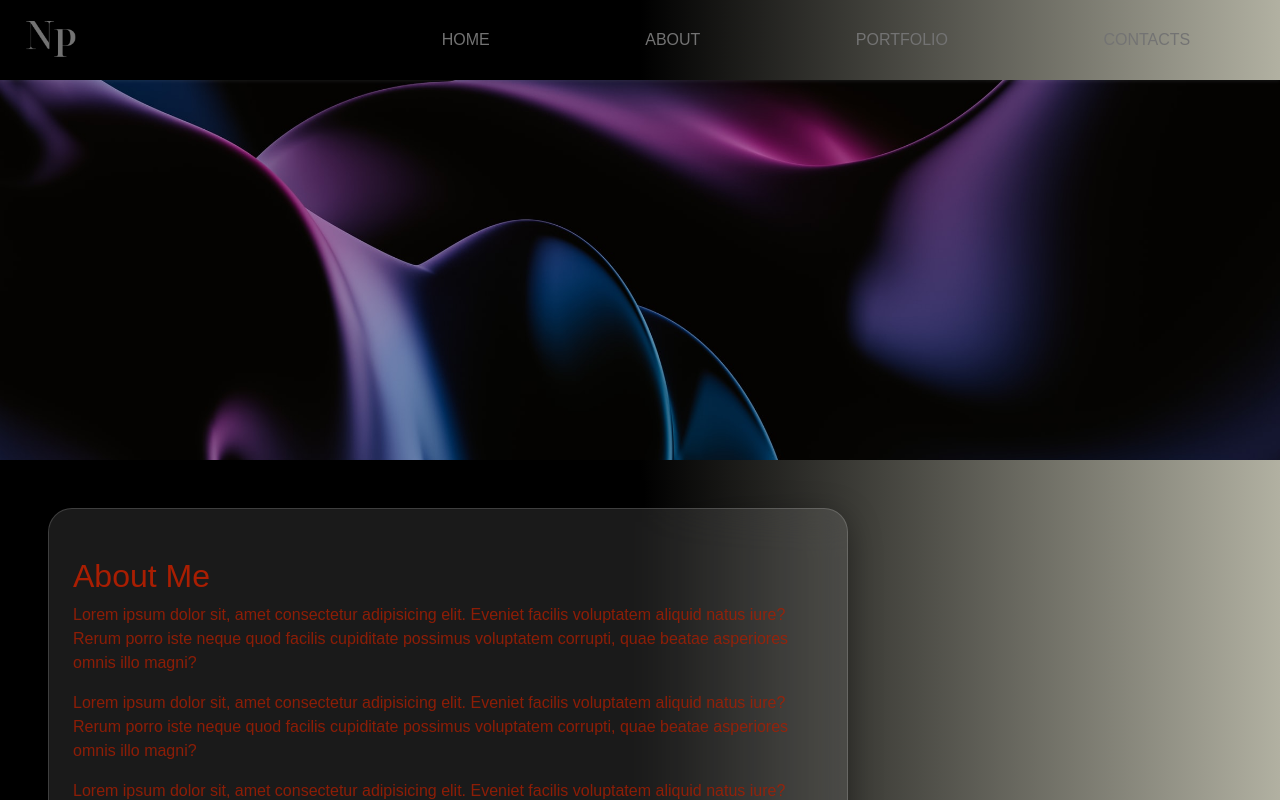
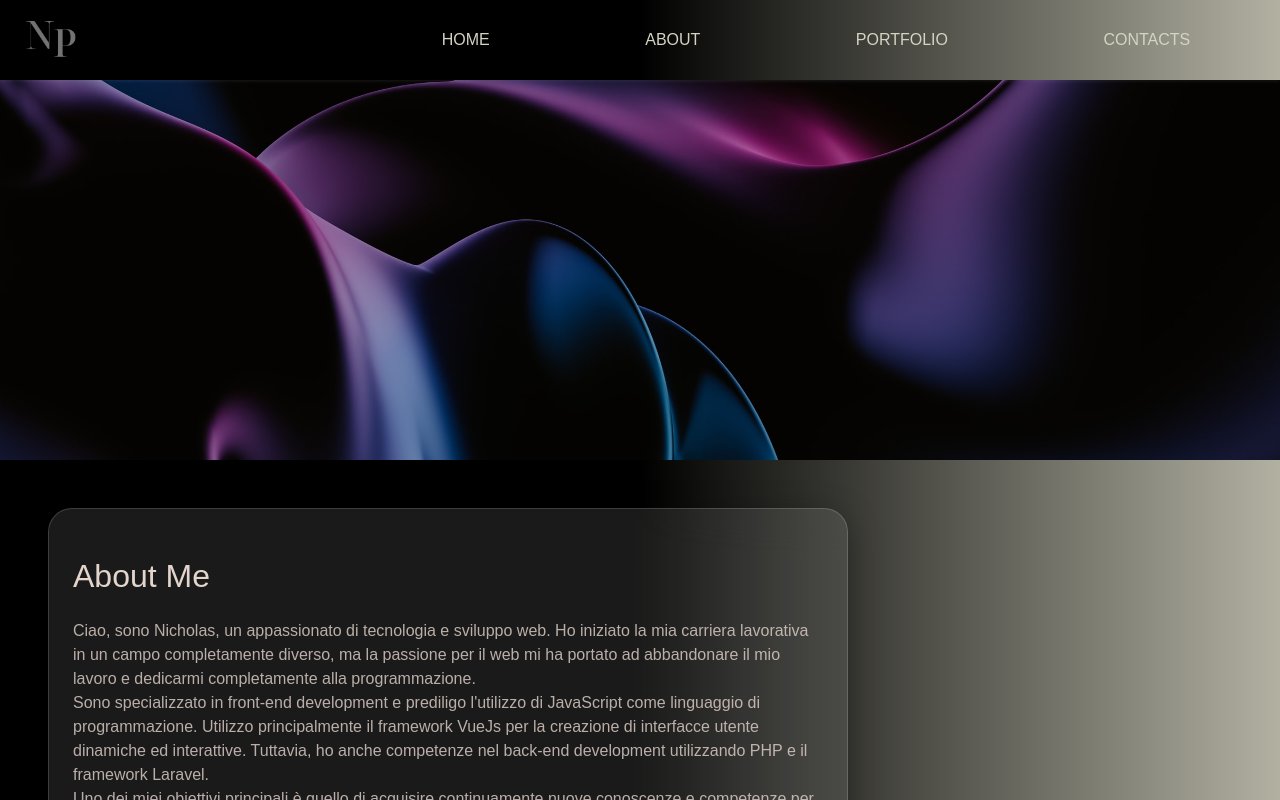
Before and after one commit to NicholasPeara92/my-portfolio, a Vue app: page /about in a window 1280 px wide. Shown: the top 800 px of the page. Built offline with nearby package versions, Linux system fonts and the light colour scheme; a web font is replaced by a local one.

Commit message:
Add about section

```diff
--- a/src/components/AppHeader.vue
+++ b/src/components/AppHeader.vue
@@ -121,8 +121,9 @@ header {
 
       a {
         text-align: center;
-        color: #737373;
+        color: #d5d4c2;
         text-decoration: none;
+        transition: all 0.5s;
       }
       :hover {
         color: #8f6e5d;
--- a/src/pages/About.vue
+++ b/src/pages/About.vue
@@ -2,24 +2,31 @@
   <div id="about">
     <section class="image"></section>
     <section class="text my-5 mx-5">
-      <h2>About Me</h2>
+      <h2 class="pb-3">About Me</h2>
       <p>
-        Lorem ipsum dolor sit, amet consectetur adipisicing elit. Eveniet
-        facilis voluptatem aliquid natus iure? Rerum porro iste neque quod
-        facilis cupiditate possimus voluptatem corrupti, quae beatae asperiores
-        omnis illo magni?
-      </p>
-      <p>
-        Lorem ipsum dolor sit, amet consectetur adipisicing elit. Eveniet
-        facilis voluptatem aliquid natus iure? Rerum porro iste neque quod
-        facilis cupiditate possimus voluptatem corrupti, quae beatae asperiores
-        omnis illo magni?
-      </p>
-      <p>
-        Lorem ipsum dolor sit, amet consectetur adipisicing elit. Eveniet
-        facilis voluptatem aliquid natus iure? Rerum porro iste neque quod
-        facilis cupiditate possimus voluptatem corrupti, quae beatae asperiores
-        omnis illo magni?
+        Ciao, sono Nicholas, un appassionato di tecnologia e sviluppo web. Ho
+        iniziato la mia carriera lavorativa in un campo completamente diverso,
+        ma la passione per il web mi ha portato ad abbandonare il mio lavoro e
+        dedicarmi completamente alla programmazione.
+        <br />
+        Sono specializzato in front-end development e prediligo l'utilizzo di
+        JavaScript come linguaggio di programmazione. Utilizzo principalmente il
+        framework VueJs per la creazione di interfacce utente dinamiche ed
+        interattive. Tuttavia, ho anche competenze nel back-end development
+        utilizzando PHP e il framework Laravel.
+        <br />
+        Uno dei miei obiettivi principali è quello di acquisire continuamente
+        nuove conoscenze e competenze per poter sviluppare applicazioni web
+        sempre più performanti ed innovative. Sono in grado di lavorare sia in
+        autonomia che in team, e mi piace confrontarmi con colleghi e
+        collaboratori per trovare soluzioni innovative ai problemi che
+        incontriamo durante lo sviluppo di un progetto.
+        <br />
+        Nel mio portfolio potrai trovare alcuni dei progetti ai quali ho
+        lavorato, che dimostrano le mie competenze nel campo della
+        programmazione. Sono sempre alla ricerca di nuove sfide e opportunità,
+        quindi se sei interessato a collaborare con me, non esitare a
+        contattarmi!
       </p>
     </section>
     <section class="image"></section>
@@ -72,7 +79,7 @@ export default {
 <style lang="scss" scoped>
 #about {
   margin: 0;
-  color: #a91e02;
+  color: #e3d4cc;
   padding-top: 80px;
 }
 li {
```
